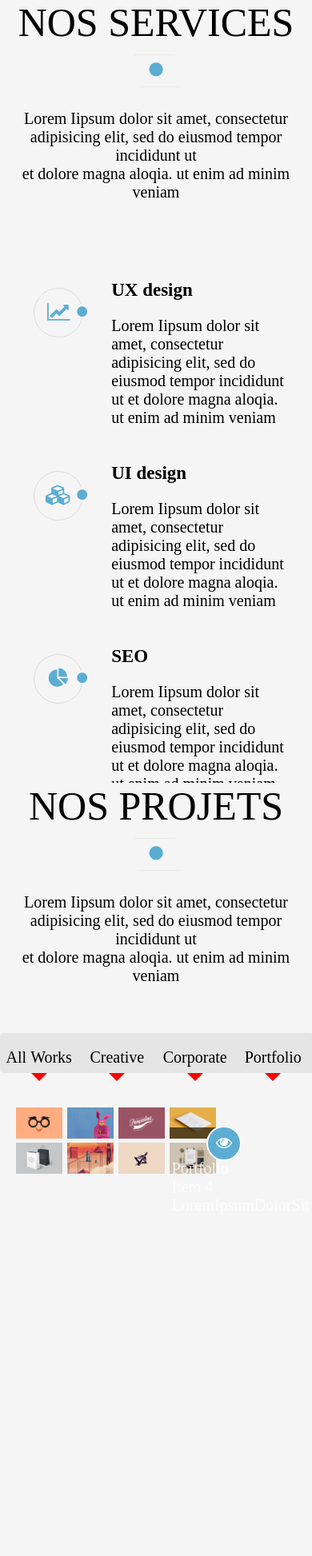
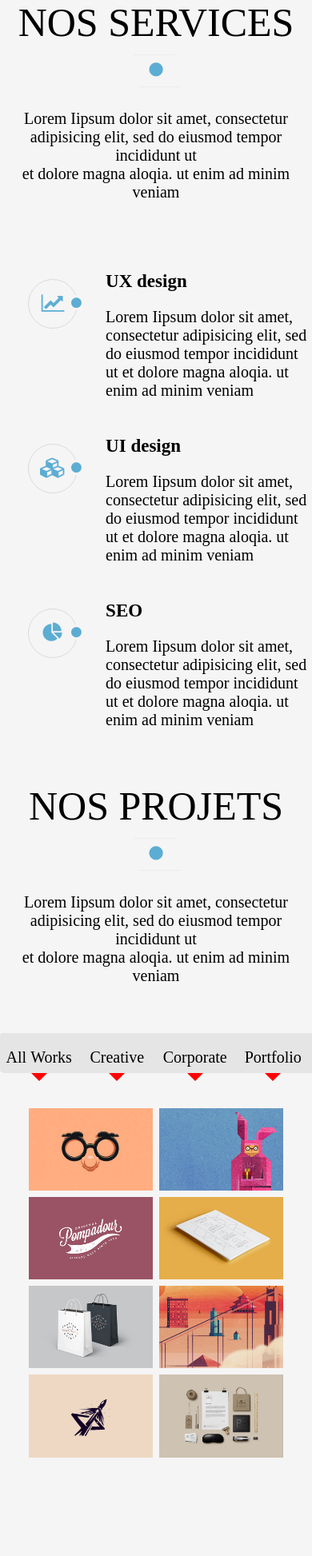
Before and after one commit to JessyBros/P1_DevWeb_Html-CSS-webagency, a PHP site: page / in a window 390 px wide. Shown: the part 981-2927 px from the top of the page at 80% size. Run offline with PHP 8.4, Linux system fonts and the light colour scheme.

Commit message:
responsive terminé

```diff
--- a/mission1/index.css
+++ b/mission1/index.css
@@ -291,6 +291,9 @@ html, body{
                     		display:none;
 
                 	}
+			.element:nth-child(2){
+                    		margin: 2% 0% 0 0%;
+                	}
 		}
 
 /* 3ème partie ; Exemples de projet déjà réalisés --------------------*/
@@ -365,6 +368,8 @@ html, body{
             width: 20%;
             height: 0%;
             margin : 1% 1% 1% 1%;
+	    min-width: 155px;
+	    text-align:center;
         }
 
     /* 4ème image avec sa petite présentation */
@@ -378,8 +383,8 @@ html, body{
 	    position: absolute;
             z-index: 1;
             top:65%;
-            height: 35%;
-	    width:100%;
+            width:100%;
+	    height:35%;
             background-color: #352a14;
             opacity: 0.8;
             }
@@ -391,18 +396,32 @@ html, body{
 
             #conteneurProjetImage .fa{
                 z-index: 2;
+		margin : auto;
                 position: absolute;
-		top:60%;
+		top:53%;
 		left:80%;
-                height: 40px;
-                width: 40px;
-                line-height: 38px;
+                height: 22%;
+                width: 15%;
+		line-height: 60px;
                 color: white;
                 background-color: #5cadd3;
                 border: 2px solid white;
                 border-radius: 1000px;
             }
 
+
+		/* RESPONSIVE */
+
+
+		@media screen and (max-width: 1280px)
+		{
+   			#conteneurProjetImage{
+       				margin:0;
+    			}
+			#conteneurProjetImage aside, #conteneurProjetImage .fa{
+	  			display:none;
+            		}
+                }
 
 /* 4ème partie ; carte avec un formulaire de contact-------------------- */
 
@@ -418,8 +437,10 @@ html, body{
     #carteEtFormulaire form{
         position: absolute;
         background-color: #f2f6f8;
-        height: 78%;
+        height:78%;
+	min-height: 780px;
         width :25%;
+	min-width:300px;
         margin:4% 0 0 65%;
         opacity: 0.9;
     }
@@ -453,6 +474,31 @@ html, body{
         border-bottom:4px solid #4494bb;
         border-radius: 3px;
         width: 35%;
-        height: 6%;
+        min-height: 6%;
 
     }
+
+		/* RESPONSIVE */
+
+
+		@media screen and (max-width: 850px)
+		{
+			#carteEtFormulaire{
+				background-color:grey;
+    			}
+   			#carteEtFormulaire iframe{
+        			display:none;
+				background-color:black;
+    			}
+			#carteEtFormulaire form{
+				margin: 4% 0 0 0;
+				left:37.5%;
+   			 }
+                }
+
+		@media screen and (max-width: 500px)
+		{
+			#carteEtFormulaire form{
+				left:16%;
+   			 }
+                }
```
